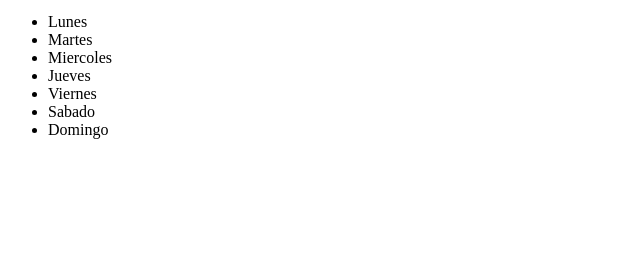
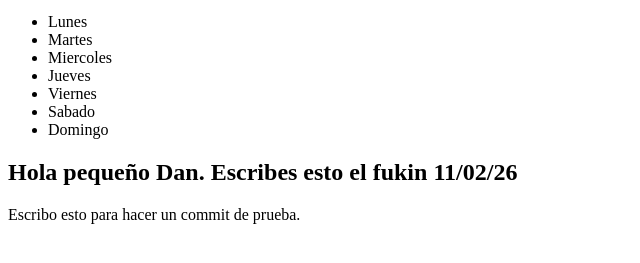
Before and after one commit to DAN-DELI/array, a plain HTML site: page index.html in a window 1280 px wide. Shown: the part 101-364 px from the top of the page, without its empty margins (0-640 px from the left). Drawn offline with Linux system fonts and the light colour scheme.

Commit message:
Commit de prueba al nombre de quien esta agg

```diff
--- a/index.html
+++ b/index.html
@@ -19,6 +19,13 @@
         <li> Sabado</li>
         <li> Domingo</li>
 </div>
+
+<div>
+    <h2>Hola pequeño Dan. Escribes esto el fukin 11/02/26</h2>
+
+    <!-- Nota porque si -->
+     <p>Escribo esto para hacer un commit de prueba.</p>
+</div>
     <script src="app.js"></script>
 </body>
 </html>
```
